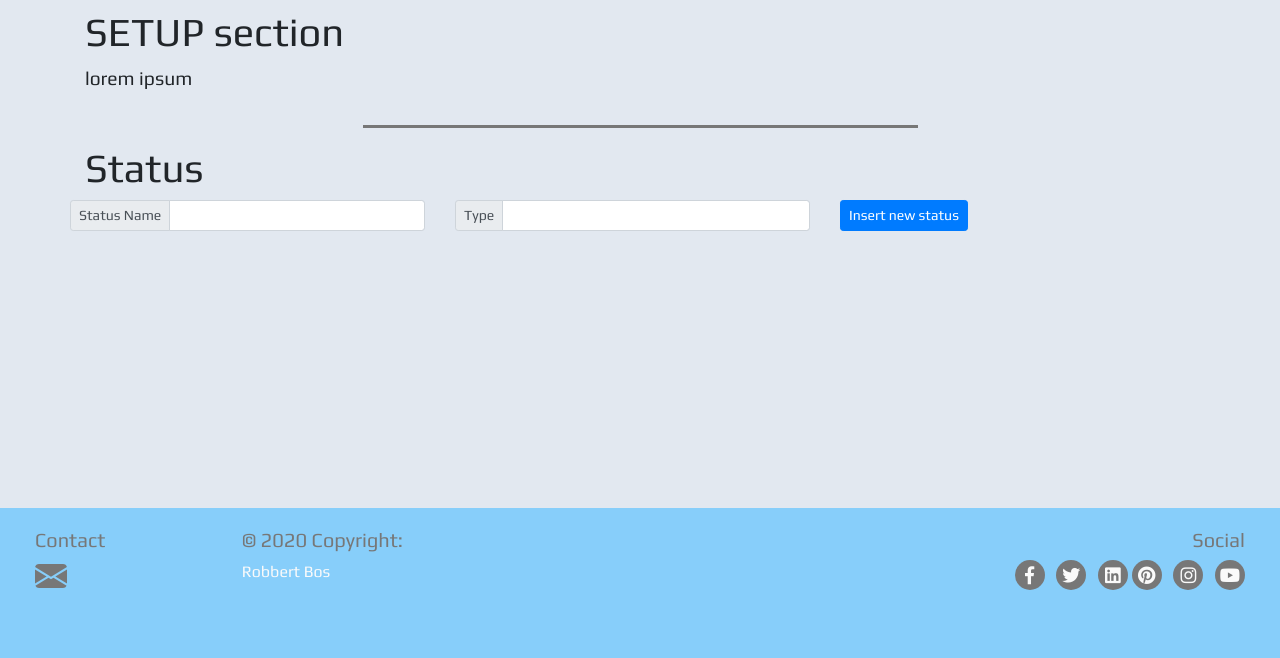
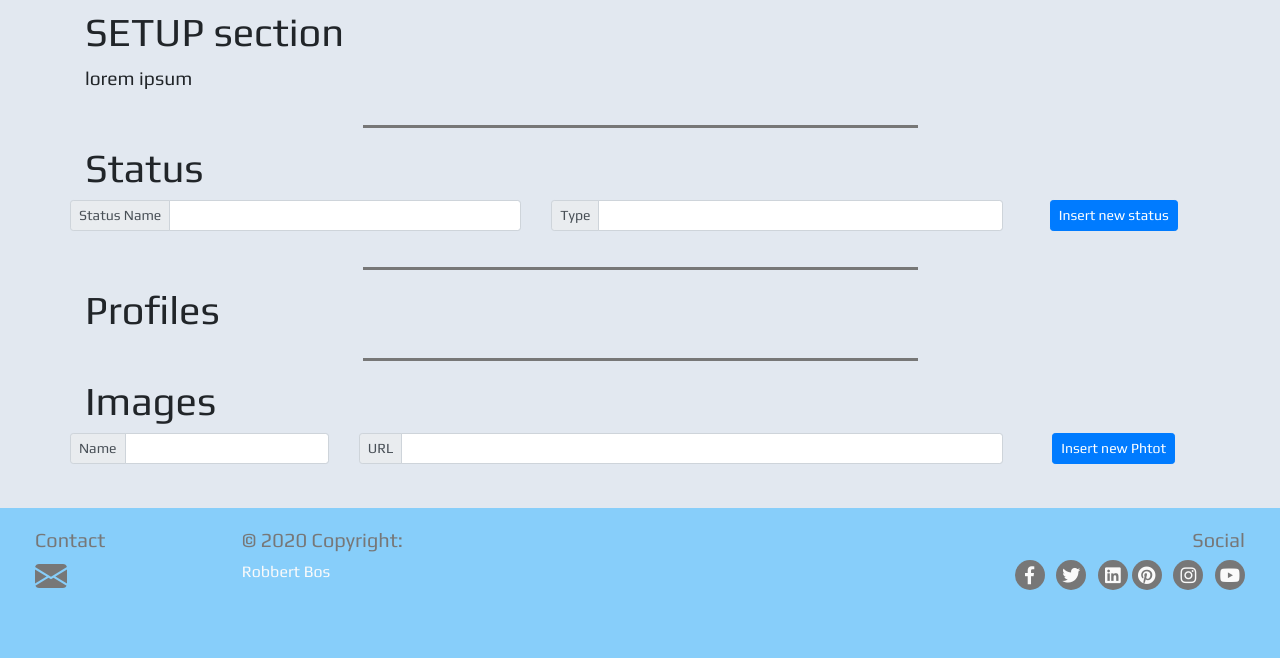
Before and after one commit to VolkovBos/jobboard_milestone3, a Flask app: template templates/setup.html in a window 1280 px wide. Shown: the part 142-800 px from the top of the page. Run offline with Flask 2, Linux system fonts and the light colour scheme; the template is opened without the code that fills it, so the values that code supplies are empty; some libraries are stand-ins or nearby versions.

Commit message:
added images and profiles to setup page

```diff
--- a/app.py
+++ b/app.py
@@ -534,7 +534,14 @@ def delete_user(userid):
 @admin_required
 def setup():
     status = mongo.db.status.find().sort([("type", 1)])
-    return render_template("setup.html", status=status)
+    profiles = mongo.db.profiles.find().sort([("name", 1)])
+    images = mongo.db.photos.find().sort([("name", 1)])
+    return render_template(
+        "setup.html",
+        status=status,
+        profiles=profiles,
+        images=images
+    )
 
 
 @app.route('/insert_status', methods=['POST'])
--- a/templates/setup.html
+++ b/templates/setup.html
@@ -23,7 +23,6 @@
         </div>
 
         <hr>
-
         <div class="row">
             <div class="col-8">
                 <h1>
@@ -39,37 +38,37 @@
                 <form action="{{url_for('uplete_status',status_id=stat._id)}}" method="POST">
 
                     <li class="row">
-                        <div class="col-4">
+                        <div class="col-lg-5 col-sm-12">
                             <div class="input-group input-group-sm mb-3">
                                 <div class="input-group-prepend">
-                                    <span class="input-group-text" id="inputGroup-sizing-sm">Status Name</span>
+                                    <span class="input-group-text" id="inputGroup-sizing-sm7">Status Name</span>
                                 </div>
                             {% if stat.status_name == 'closed' or stat.status_name == 'inactive' %}
-                                <input value="{{stat.status_name}}" type="text" class="form-control" aria-label="Small" aria-describedby="inputGroup-sizing-sm" id="status_name" name="status_name" readonly>
+                                <input value="{{stat.status_name}}" type="text" class="form-control" aria-label="Small" aria-describedby="inputGroup-sizing-sm7" id="status_name" name="status_name" readonly>
                             {% else %}
-                                <input value="{{stat.status_name}}" type="text" class="form-control" aria-label="Small" aria-describedby="inputGroup-sizing-sm" id="status_name" name="status_name">
+                                <input value="{{stat.status_name}}" type="text" class="form-control" aria-label="Small" aria-describedby="inputGroup-sizing-sm7" id="status_name" name="status_name">
                             {% endif %}
                             </div>
                         </div>
 
-                        <div class="col-4">
+                        <div class="col-lg-5 col-sm-12">
                             <div class="input-group input-group-sm mb-3">
                                 <div class="input-group-prepend">
-                                    <span class="input-group-text" id="inputGroup-sizing-sm">Type</span>
+                                    <span class="input-group-text" id="inputGroup-sizing-sm6">Type</span>
                                 </div>
                             {% if stat.status_name == 'closed' or stat.status_name == 'inactive' %}
-                                <input value="{{stat.type}}" type="text" class="form-control" aria-label="Small" aria-describedby="inputGroup-sizing-sm" id="type" name="type" readonly>
+                                <input value="{{stat.type}}" type="text" class="form-control" aria-label="Small" aria-describedby="inputGroup-sizing-sm6" id="type" name="type" readonly>
                             {% else %}
-                                <input value="{{stat.type}}" type="text" class="form-control" aria-label="Small" aria-describedby="inputGroup-sizing-sm" id="type" name="type">
+                                <input value="{{stat.type}}" type="text" class="form-control" aria-label="Small" aria-describedby="inputGroup-sizing-sm6" id="type" name="type">
                             {% endif %}
                             </div>
                         </div>
 
-                        <div class="col-4">
+                        <div class="col-lg-2 col-sm-12 center-button">
                         {% if stat.status_name == 'closed' or stat.status_name == 'inactive' %}
                             <small>This is a mandatory status</small>
                         {% else %}
-                            <button type="submit" class="btn btn-primary btn-sm" href="#" name="save" id="delete_status">
+                            <button type="submit" class="btn btn-primary btn-sm" href="#" name="save" id="save_status">
                                 Save
                             </button>
                             <button type="submit" class="btn btn-primary btn-sm" href="#" name="delete" id="delete_status">
@@ -83,25 +82,25 @@
 
                 <form action="{{url_for('insert_status')}}" method="POST">
                     <li class="row">
-                        <div class="col-4">
+                        <div class="col-lg-5 col-sm-12">
                             <div class="input-group input-group-sm mb-3">
                                 <div class="input-group-prepend">
-                                    <span class="input-group-text" id="inputGroup-sizing-sm">Status Name</span>
+                                    <span class="input-group-text" id="inputGroup-sizing-sm4">Status Name</span>
                                 </div>
-                                <input type="text" class="form-control" aria-label="Small" aria-describedby="inputGroup-sizing-sm" id="status_name" name="status_name">
+                                <input type="text" class="form-control" aria-label="Small" aria-describedby="inputGroup-sizing-sm4" id="status_name" name="status_name">
                             </div>
                         </div>
 
-                        <div class="col-4">
+                        <div class="col-lg-5 col-sm-12">
                             <div class="input-group input-group-sm mb-3">
                                 <div class="input-group-prepend">
-                                    <span class="input-group-text" id="inputGroup-sizing-sm">Type</span>
+                                    <span class="input-group-text" id="inputGroup-sizing-sm5">Type</span>
                                 </div>
-                                <input type="text" class="form-control" aria-label="Small" aria-describedby="inputGroup-sizing-sm" id="type" name="type">
+                                <input type="text" class="form-control" aria-label="Small" aria-describedby="inputGroup-sizing-sm5" id="type" name="type">
                             </div>
                         </div>
 
-                        <div class="col-4">
+                        <div class="col-lg-2 col-sm-12 center-button">
                             <button type="submit" class="btn btn-primary btn-sm" href="{{url_for('insert_status')}}" name="insert">
                                 Insert new status
                             </button>
@@ -110,6 +109,108 @@
                 </form>
             </ul>
         </div>
+
+        <hr>
+        <div class="row">
+            <div class="col-8">
+                <h1>
+                    Profiles
+                </h1>
+            </div>
+        </div>
+        <div class="row">
+            <ul class="list-group col-12">
+            {% for profile in profiles %}
+                    <li class="row">
+                        <div class="col-12">
+                            <div class="input-group input-group-sm mb-3">
+                                <div class="input-group-prepend">
+                                    <span class="input-group-text" id="inputGroup-sizing-sm1">Profile Name</span>
+                                </div>
+                                <input value="{{profile.name}}" type="text" class="form-control" aria-label="Small" aria-describedby="inputGroup-sizing-sm1" id="name" name="name" readonly>
+                            </div>
+                        </div>
+                    </li>
+            {% endfor %}
+            </ul>
+        </div>
+
+        <hr>
+        <div class="row">
+            <div class="col-8">
+                <h1>
+                    Images
+                </h1>
+            </div>
+        </div>
+        <div class="row">
+            <ul class="list-group col-12">
+
+
+            {% for image in images %}
+                <form action="#" method="POST">
+
+                    <li class="row">
+                        <div class="col-lg-3 col-sm-12">
+                            <div class="input-group input-group-sm mb-3">
+                                <div class="input-group-prepend">
+                                    <span class="input-group-text" id="inputGroup-sizing-sm"2>Name</span>
+                                </div>
+                                <input value="{{image.name}}" type="text" class="form-control" aria-label="Small" aria-describedby="inputGroup-sizing-sm2" id="name" name="name">
+                            </div>
+                        </div>
+
+                        <div class="col-lg-7 col-sm-12">
+                            <div class="input-group input-group-sm mb-3">
+                                <div class="input-group-prepend">
+                                    <span class="input-group-text" id="inputGroup-sizing-sm3">URL</span>
+                                </div>
+                                <input value="{{image.photo_url}}" type="text" class="form-control" aria-label="Small" aria-describedby="inputGroup-sizing-sm3" id="photo_url" name="type">
+                            </div>
+                        </div>
+
+                        <div class="col-lg-2 col-sm-12 center-button">
+                            <button type="submit" class="btn btn-primary btn-sm" href="#" name="save" id="save_image">
+                                Save
+                            </button>
+                            <button type="submit" class="btn btn-primary btn-sm" href="#" name="delete" id="delete_image">
+                                Delete
+                            </button>
+                        </div>
+                    </li>
+                </form>
+            {% endfor %}
+
+                <form action="{{url_for('insert_status')}}" method="POST">
+                    <li class="row">
+                        <div class="col-lg-3 col-sm-12">
+                            <div class="input-group input-group-sm mb-3">
+                                <div class="input-group-prepend">
+                                    <span class="input-group-text" id="inputGroup-sizing-sm">Name</span>
+                                </div>
+                                <input type="text" class="form-control" aria-label="Small" aria-describedby="inputGroup-sizing-sm" id="name" name="name">
+                            </div>
+                        </div>
+
+                        <div class="col-lg-7 col-sm-12">
+                            <div class="input-group input-group-sm mb-3">
+                                <div class="input-group-prepend">
+                                    <span class="input-group-text" id="inputGroup-sizing-sm8">URL</span>
+                                </div>
+                                <input type="text" class="form-control" aria-label="Small" aria-describedby="inputGroup-sizing-sm8" id="photo_url" name="photo_url">
+                            </div>
+                        </div>
+
+                        <div class="col-lg-2 col-sm-12 center-button">
+                            <button type="submit" class="btn btn-primary btn-sm" href="{{url_for('insert_status')}}" name="insert">
+                                Insert new Phtot
+                            </button>
+                        </div>
+                    </li>
+                </form>
+            </ul>
+        </div>
+
     </div>
 
 
```
